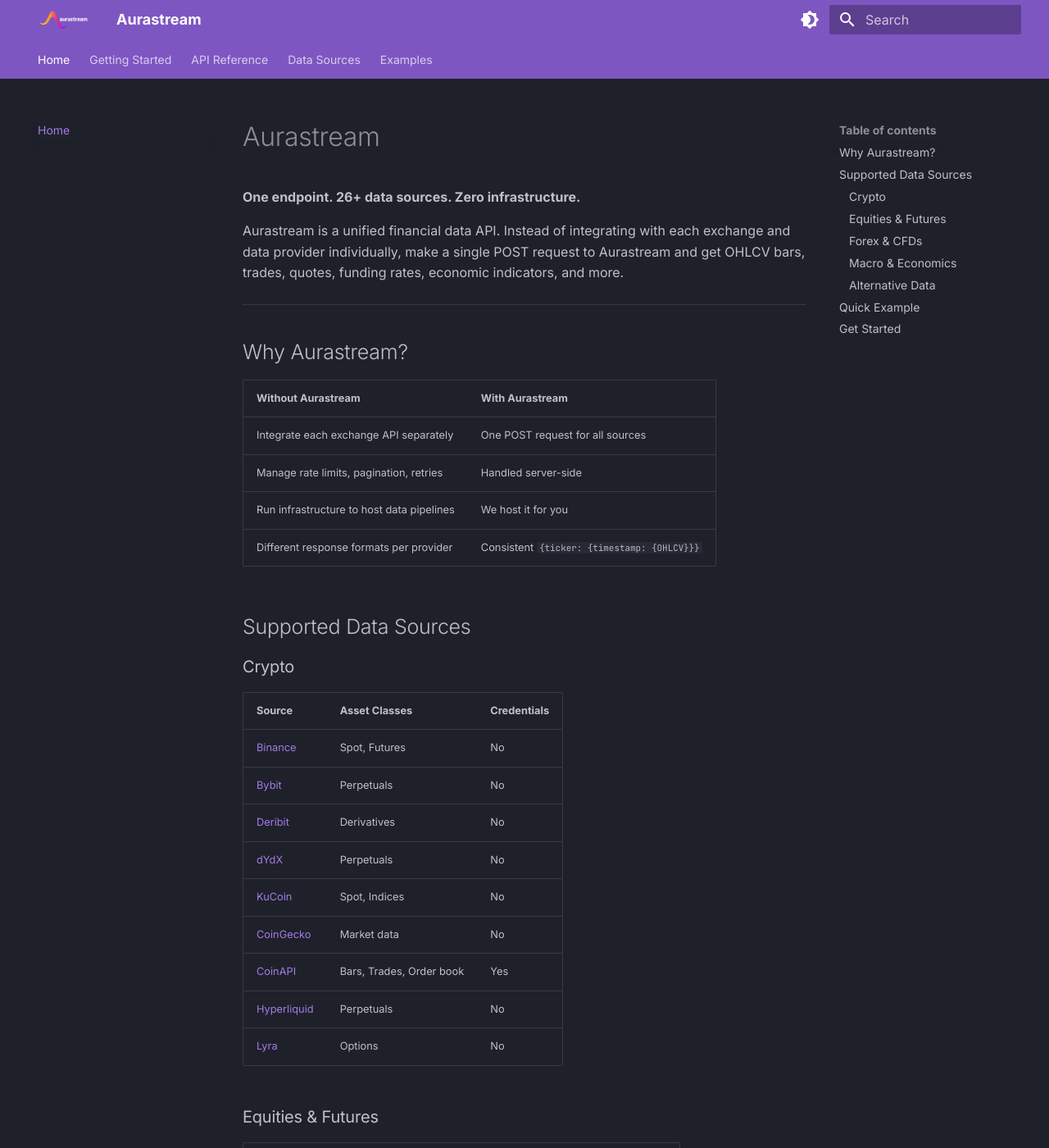
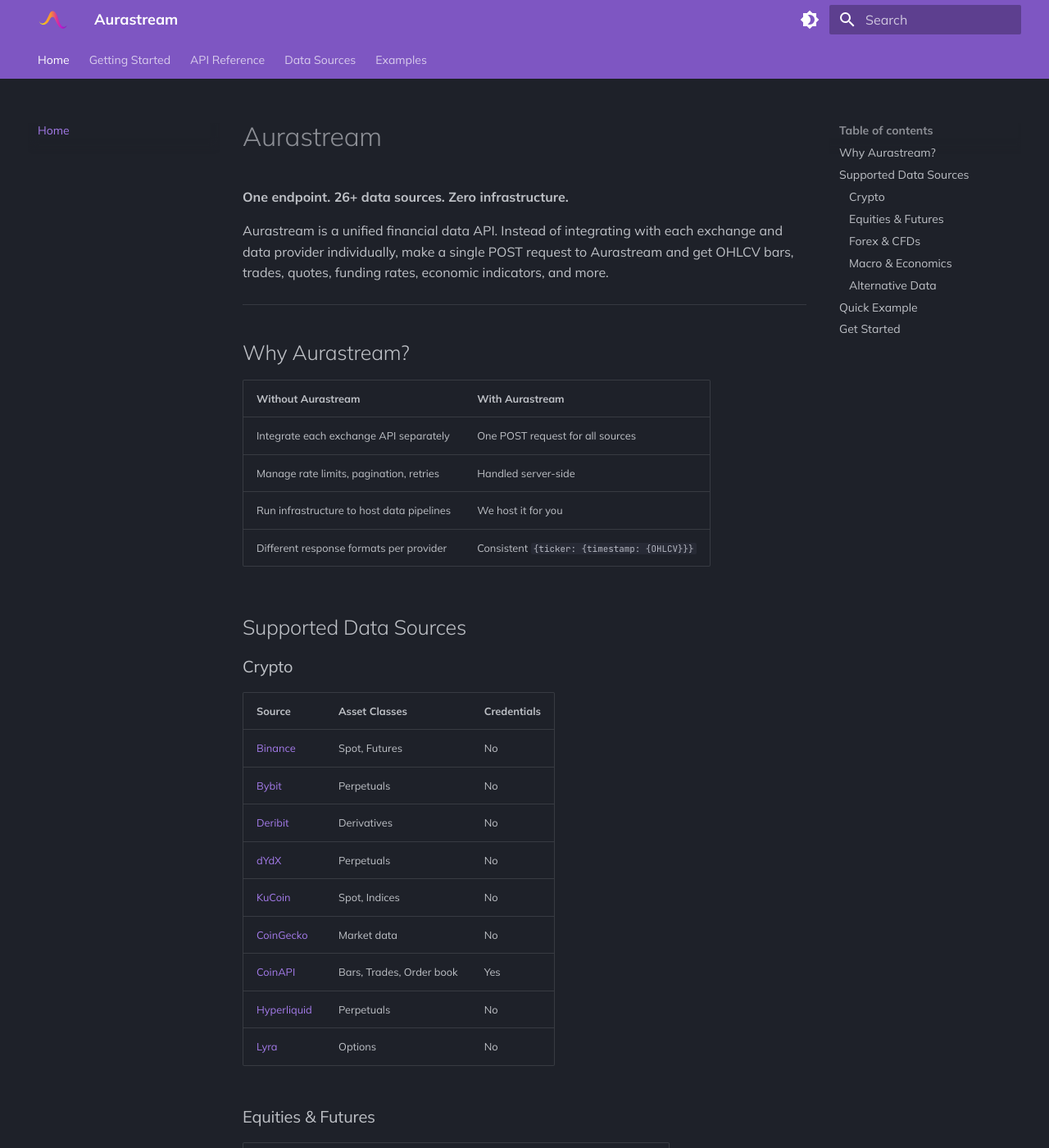
Before and after one commit to UnbiasedAlpha/aurastream-docs, an MkDocs documentation site: the page built from docs/index.md, in a window 1280 px wide and 1400 px high. Shown: the whole window at 82% size. Built offline with MkDocs 1.6.1 and Material for MkDocs 9.7.7, drawn with Linux system fonts in a browser that asks for light colours.

Commit message:
Use icon-only logo and Mulish font
Switched header logo to the wave icon (no text) which works on both
themes, and changed body font from Inter to Mulish to match brand.

Co-Authored-By: Claude Opus 4.6 <noreply@anthropic.com>

```diff
--- a/docs/assets/extra.css
+++ b/docs/assets/extra.css
@@ -1,4 +1 @@
-/* Swap logo for light mode */
-[data-md-color-scheme="default"] .md-header__button.md-logo img {
-    content: url("logo-black.png");
-}
+/* No theme-specific overrides needed — icon logo works on both themes */
--- a/mkdocs.yml
+++ b/mkdocs.yml
@@ -4,7 +4,7 @@ site_description: Unified financial data API — one endpoint, 26+ data sources.
 
 theme:
   name: material
-  logo: assets/logo-white.png
+  logo: assets/logo-icon.png
   favicon: assets/favicon.png
   palette:
     - scheme: slate
@@ -28,7 +28,7 @@ theme:
     - search.suggest
     - search.highlight
   font:
-    text: Inter
+    text: Mulish
     code: JetBrains Mono
 
 nav:
```
Also changed, not shown: docs/assets/logo-icon.png (added).
